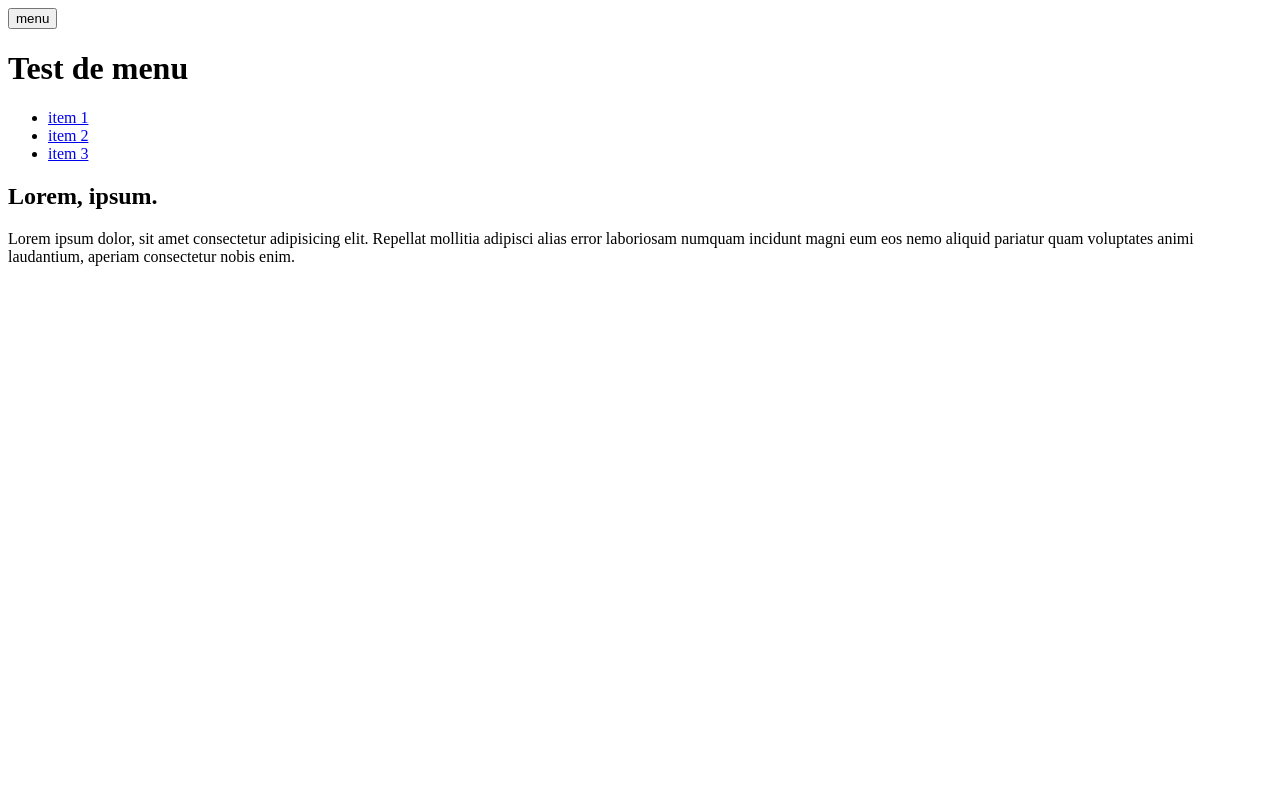
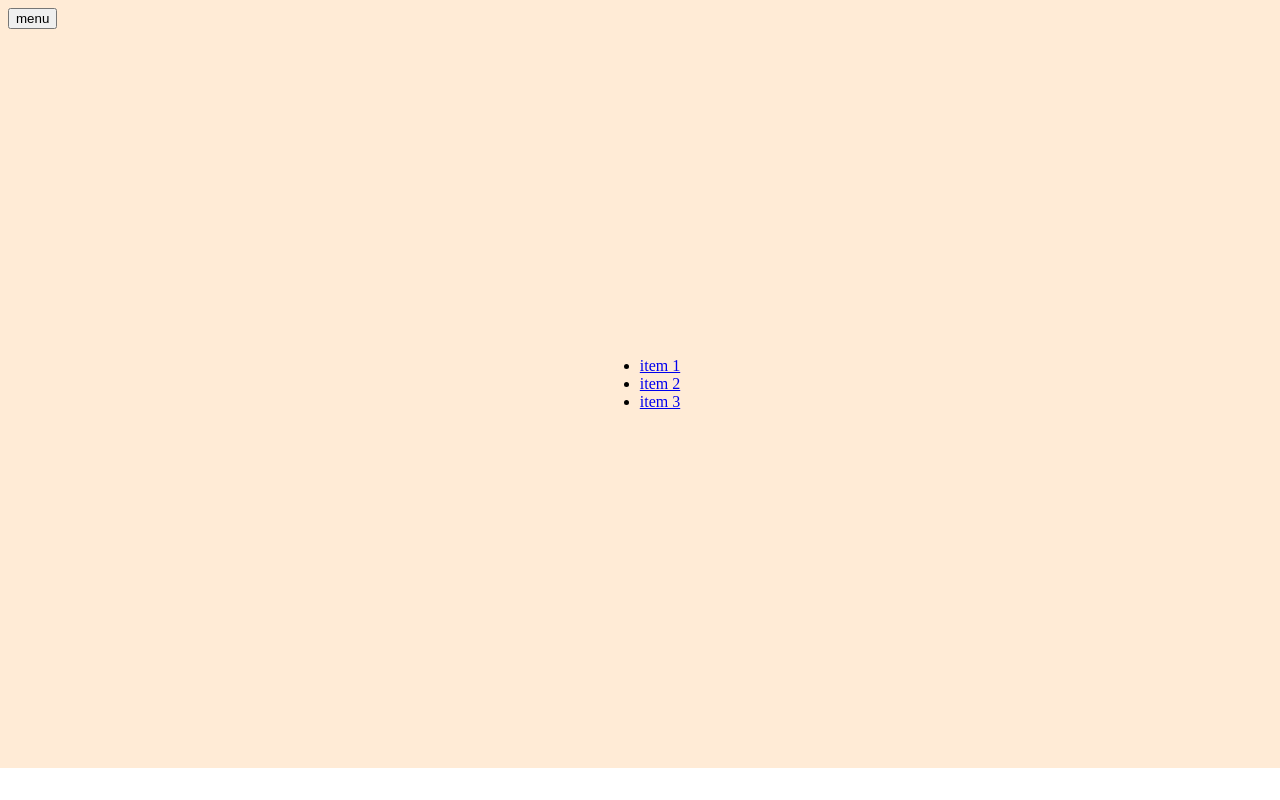
Before and after one commit to MMI-SAE-105/2022-r113-tp2-menu-alpinejs-Yardimli-Kubilay, a website: page index.html in a window 1280 px wide. Both pictures are taken after a click on the button "menu". Drawn offline with nearby package versions, Linux system fonts and the light colour scheme.

Commit message:
Menu couvrant la page

```diff
--- a/index.html
+++ b/index.html
@@ -6,16 +6,40 @@
     <meta name="viewport" content="width=device-width, initial-scale=1.0" />
     <title>Test menu</title>
     <script defer src="https://unpkg.com/alpinejs"></script>
+    <style>
+      .menu {
+        position: fixed;
+        top: 0;
+        left: 0;
+        width: 100vw;
+        height: 60vw;
+        background: #ffebd6;
+        display: grid;
+        place-content: center;
+      }
+      .header_menuBtn {
+        position: relative;
+        z-index: 10;
+      }
+    </style>
   </head>
   <body>
     <!-- https://emmet.io/ -->
     <!-- header>h1{Test de menu} -->
     <header>
-      <button aria-controle="mainNav" @click="menuIsOpen = ! menuIsOpen">
+      <button aria-controle="mainNav"
+      @click="menuIsOpen = ! menuIsOpen"
+      class="header_menuBtn"
+      >
         menu
       </button>
       <h1>Test de menu</h1>
-      <nav id="mainNav" x-show="menuIsOpen" x-transition.duration.650ms>
+      <nav
+        id="mainNav"
+        x-show="menuIsOpen"
+        x-transition.duration.650ms
+        class="menu"
+        >
          <span x-show="open" x-transition>
               Les items 😼
           </span>
```
